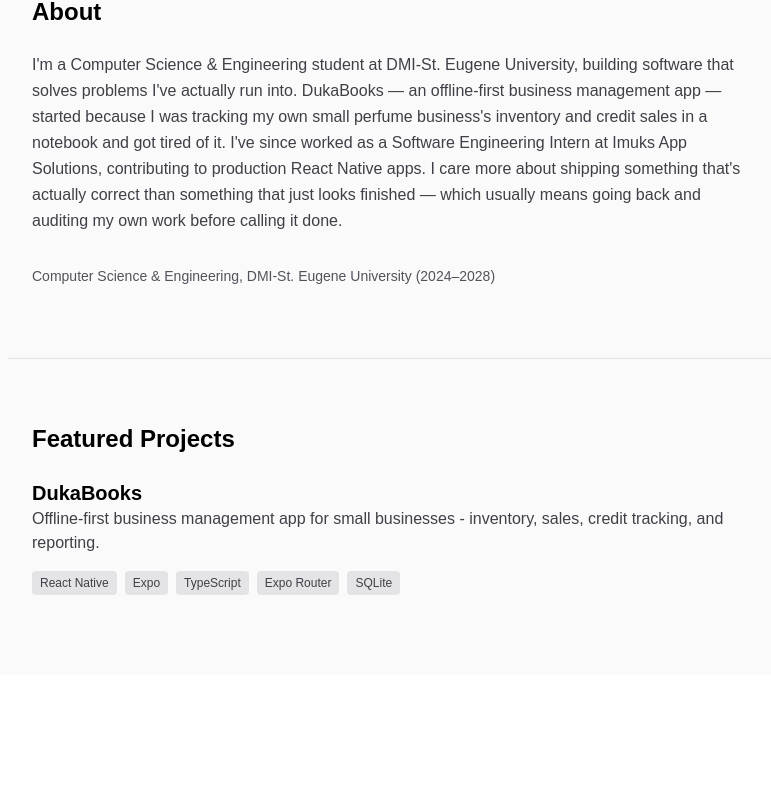
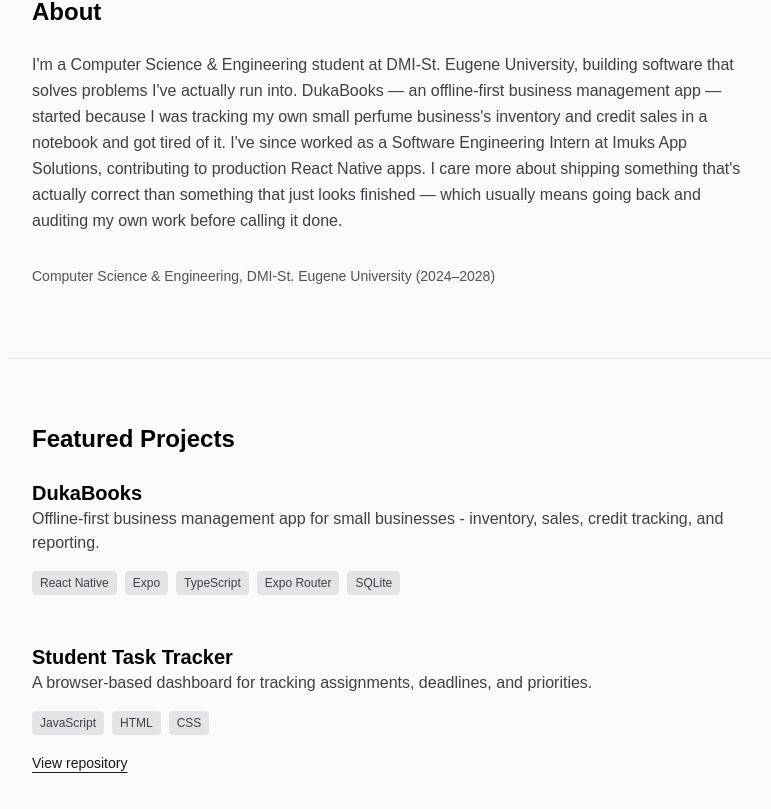
Before and after one commit to munashe-mandi/munashe-mandi.github.io, a Next.js app: page / in a window 1280 px wide. Shown: the part 469-1278 px from the top of the page, without its empty margins (248-1019 px from the left). Before the commit the page ends 1144 px from the top, so only its background shows below. Built offline with nearby package versions, Linux system fonts and the light colour scheme.

Commit message:
feat: add student task tracker project

```diff
--- a/src/content/projects.ts
+++ b/src/content/projects.ts
@@ -1,6 +1,8 @@
 import { dukabooks } from "@/content/projects/dukabooks";
+import { studentTaskTracker } from "@/content/projects/student-task-tracker";
 import { Project } from "@/types/project";
 
 export const projects: Project[] = [
   dukabooks,
+  studentTaskTracker,
 ];
--- /dev/null
+++ b/src/content/projects/student-task-tracker.ts
@@ -0,0 +1,32 @@
+import { Project } from "@/types/project";
+
+export const studentTaskTracker: Project = {
+  slug: "student-task-tracker",
+  title: "Student Task Tracker",
+  shortDescription:
+    "A browser-based dashboard for tracking assignments, deadlines, and priorities.",
+  status: "Archived",
+  featured: true,
+  technologies: ["JavaScript", "HTML", "CSS"],
+  repoUrl: "https://github.com/munashe-mandi/student-task-tracker",
+  liveUrl: undefined,
+  caseStudy: {
+    problem:
+      "Students juggling multiple classes lose track of deadlines and priorities, especially without a quick way to see what's overdue at a glance.",
+    context:
+      "This was my first project pushed to GitHub - built in vanilla JavaScript before I'd worked with any framework, focused on learning DOM manipulation and client-side state by hand.",
+    solution:
+      "A single-page dashboard, built with plain JavaScript, HTML, and CSS, no framework or build tooling. It displays assignments with priority levels and due dates, calculates daily completion progress, and flags overdue items.",
+    keyFeatures: [
+      "Daily progress percentage and task counts (total / completed / pending / overdue)",
+      "Priority levels (High / Medium / Low) with visual tagging",
+      "Sorting by due date, priority, or title",
+      "Filtering by status and priority",
+      "Quick assignment creation with deadline and priority",
+    ],
+    architecture:
+      "A single static page - no framework, no build step, state held directly in the DOM.",
+    results:
+      "A completed, functional first project that shows the fundamentals - DOM manipulation, event handling, UI state - without relying on a framework to do it for you. Tasks don't persist between sessions, which is the clearest marker of how early this was in my development: the next real skill to add would be storage, whether that's localStorage or a backend.",
+  },
+};
--- a/src/types/project.ts
+++ b/src/types/project.ts
@@ -12,9 +12,9 @@
     context: string;
     solution: string;
     keyFeatures: string[];
-    architecture: string;
-    engineeringChallenges: string[];
-    technicalDecisions: { decision: string; reasoning: string }[];
+    architecture?: string;
+    engineeringChallenges?: string[];
+    technicalDecisions?: { decision: string; reasoning: string }[];
     results: string;
   };
 }
```
